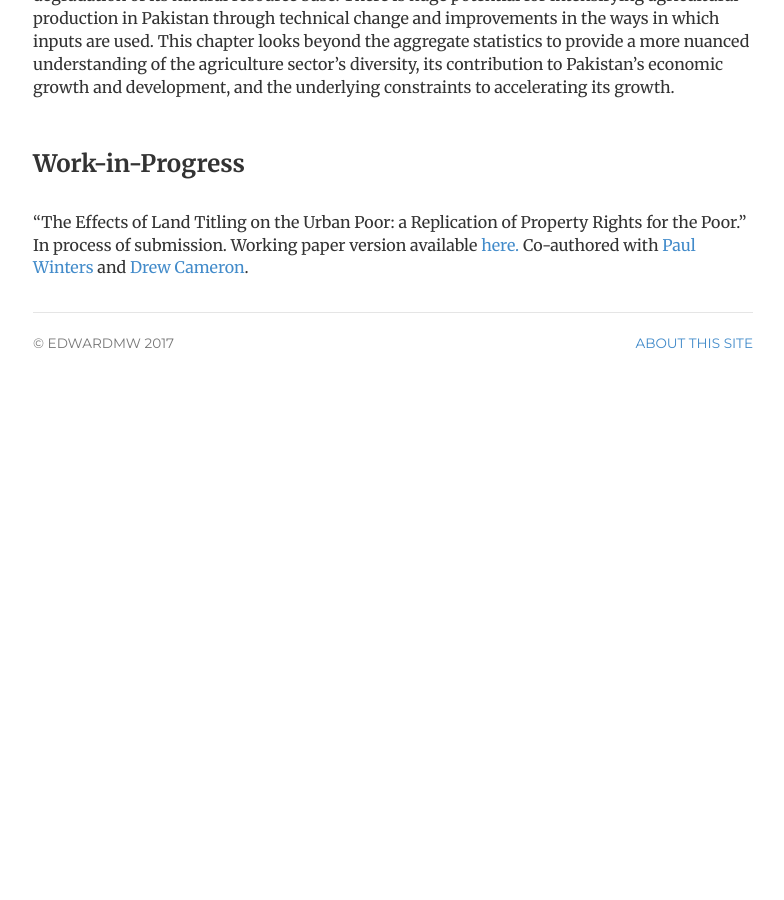
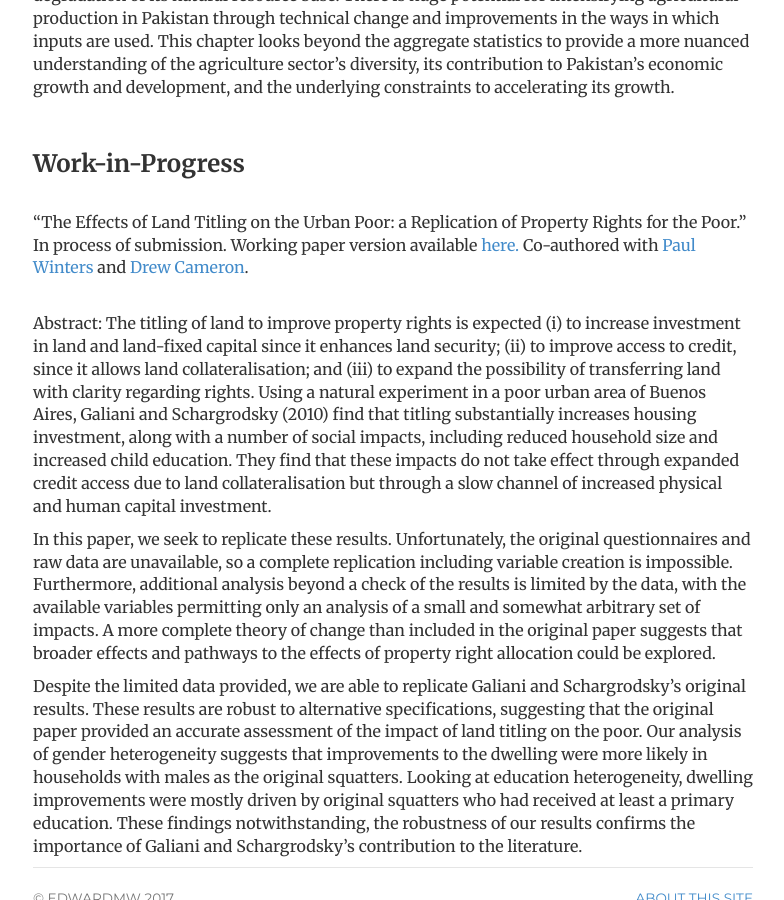
Before and after one commit to edwardmw/edwardmwhitney, a Jekyll site: the page built from publications/index.html, in a window 1280 px wide and 900 px high, scrolled down 1722 px. Shown: the whole window, without its empty margins (247-1031 px from the left). Built offline with Jekyll 4.4.1, drawn with Linux system fonts in a browser that asks for light colours; before the commit the page ends 2127 px from its top, so only the background shows below that.

Commit message:
Commit1.594

```diff
--- a/publications/index.html
+++ b/publications/index.html
@@ -44,4 +44,9 @@ description: Credits and information about the website edwardmwhitney.com, the p
 
 <br>
 
+<p> Abstract: The titling of land to improve property rights is expected (i) to increase investment in land and land-fixed capital since it enhances land security; (ii) to improve access to credit, since it allows land collateralisation; and (iii) to expand the possibility of transferring land with clarity regarding rights. Using a natural experiment in a poor urban area of Buenos Aires, Galiani and Schargrodsky (2010) find that titling substantially increases housing investment, along with a number of social impacts, including reduced household size and increased child education. They find that these impacts do not take effect through expanded credit access due to land collateralisation but through a slow channel of increased physical and human capital investment.</p>
+
+<p>In this paper, we seek to replicate these results. Unfortunately, the original questionnaires and raw data are unavailable, so a complete replication including variable creation is impossible. Furthermore, additional analysis beyond a check of the results is limited by the data, with the available variables permitting only an analysis of a small and somewhat arbitrary set of impacts. A more complete theory of change than included in the original paper suggests that broader effects and pathways to the effects of property right allocation could be explored.</p>
+
+<o>Despite the limited data provided, we are able to replicate Galiani and Schargrodsky’s original results. These results are robust to alternative specifications, suggesting that the original paper provided an accurate assessment of the impact of land titling on the poor. Our analysis of gender heterogeneity suggests that improvements to the dwelling were more likely in households with males as the original squatters. Looking at education heterogeneity, dwelling improvements were mostly driven by original squatters who had received at least a primary education. These findings notwithstanding, the robustness of our results confirms the importance of Galiani and Schargrodsky’s contribution to the literature.</p>
 </div>
```
